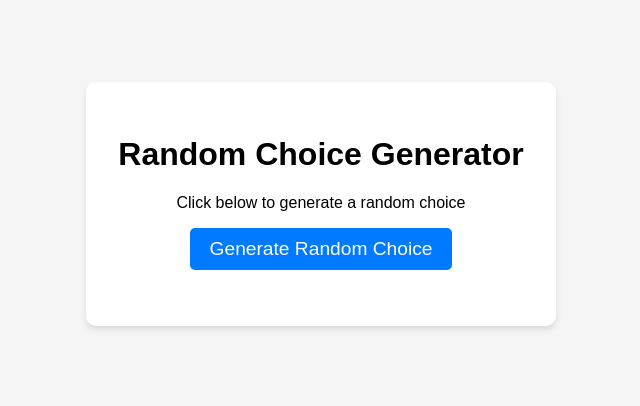
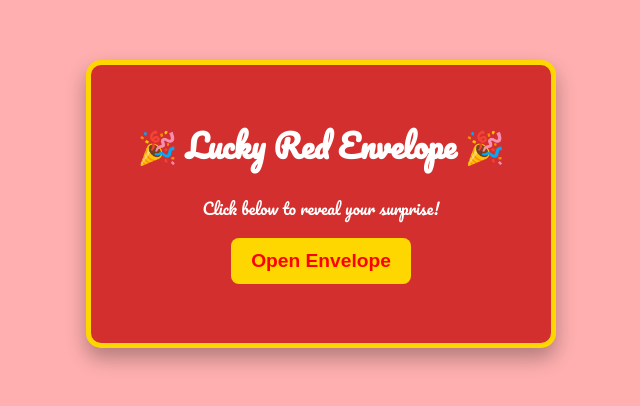
Before and after one commit to thanhtie/random-red-envelope, a plain HTML site: page index.html in a window 1280 px wide. Shown: the part 196-602 px from the top of the page, without its empty margins (319-959 px from the left). Drawn offline with Linux system fonts and the light colour scheme.

Commit message:
Add files via upload

```diff
--- a/index.html
+++ b/index.html
@@ -3,15 +3,17 @@
 <head>
     <meta charset="UTF-8">
     <meta name="viewport" content="width=device-width, initial-scale=1.0">
-    <title>Random Choice Generator</title>
+    <title>Lucky Red Envelope</title>
     <link rel="stylesheet" href="style.css">
 </head>
 <body>
-    <div class="container">
-        <h1>Random Choice Generator</h1>
-        <p id="message">Click below to generate a random choice</p>
-        <button id="generateBtn">Generate Random Choice</button>
-        <p id="result"></p>
+    <div class="envelope-container">
+        <div class="red-envelope">
+            <h1>🎉 Lucky Red Envelope 🎉</h1>
+            <p id="message">Click below to reveal your surprise!</p>
+            <button id="generateBtn">Open Envelope</button>
+            <p id="result"></p>
+        </div>
     </div>
     <script src="script.js"></script>
 </body>
--- a/script.js
+++ b/script.js
@@ -2,27 +2,22 @@ const generateBtn = document.getElementById('generateBtn');
 const resultElement = document.getElementById('result');
 const messageElement = document.getElementById('message');
 
-// List of choices
-const choices = ['Option 1', 'Option 2', 'Option 3', 'Option 4'];
+// List of prizes inside the red envelope
+const choices = ['💰 10k', '💰 20k', '💰 50k', '💰 100k', '💰 200k'];
 
-// Check if the result is already locked in localStorage
 if (localStorage.getItem('randomChoice')) {
-    resultElement.textContent = `Locked Choice: ${localStorage.getItem('randomChoice')}`;
-    messageElement.textContent = "Your random choice has been locked.";
-    generateBtn.disabled = true; // Disable the button once locked
+    resultElement.textContent = `🎊 Your Prize: ${localStorage.getItem('randomChoice')}`;
+    messageElement.textContent = "Your lucky prize is locked!";
+    generateBtn.disabled = true;
 } else {
-    // Function to generate a random choice
     generateBtn.addEventListener('click', () => {
         const randomChoice = choices[Math.floor(Math.random() * choices.length)];
 
-        // Lock the choice in localStorage
         localStorage.setItem('randomChoice', randomChoice);
 
-        // Display the result
-        resultElement.textContent = `Your Random Choice: ${randomChoice}`;
-        messageElement.textContent = "Your random choice has been locked!";
+        resultElement.textContent = `🎊 Your Prize: ${randomChoice}`;
+        messageElement.textContent = "Congratulations!";
 
-        // Disable the button to prevent further changes
         generateBtn.disabled = true;
     });
 }
--- a/style.css
+++ b/style.css
@@ -1,6 +1,9 @@
+/* Import Google Font */
+@import url('https://fonts.googleapis.com/css2?family=Pacifico&display=swap');
+
 body {
-    font-family: Arial, sans-serif;
-    background-color: #f5f5f5;
+    font-family: 'Pacifico', cursive;
+    background-color: #FFAFAF; /* Light Red Background */
     display: flex;
     justify-content: center;
     align-items: center;
@@ -8,32 +11,49 @@ body {
     margin: 0;
 }
 
-.container {
-    text-align: center;
-    background-color: #fff;
-    padding: 2em;
-    border-radius: 10px;
-    box-shadow: 0 4px 6px rgba(0, 0, 0, 0.1);
+/* Red envelope container */
+.envelope-container {
+    display: flex;
+    justify-content: center;
+    align-items: center;
+    width: 100%;
+    height: 100vh;
 }
 
+/* Envelope styling */
+.red-envelope {
+    background: #D32F2F; /* Darker Red for Envelope */
+    padding: 30px;
+    border-radius: 15px;
+    box-shadow: 0 10px 20px rgba(0, 0, 0, 0.3);
+    text-align: center;
+    max-width: 400px;
+    width: 90%;
+    color: white;
+    border: 5px solid gold;
+}
+
+/* Button styling */
 button {
-    background-color: #007BFF;
-    color: white;
-    padding: 10px 20px;
+    background-color: #FFD700; /* Gold color */
+    color: red;
+    padding: 12px 20px;
     border: none;
-    border-radius: 5px;
+    border-radius: 8px;
     font-size: 1.2em;
     cursor: pointer;
-    transition: background-color 0.3s;
+    font-weight: bold;
+    transition: all 0.3s;
 }
 
 button:hover {
-    background-color: #0056b3;
+    background-color: white;
+    color: red;
 }
 
 #result {
-    font-size: 1.5em;
+    font-size: 1.8em;
     font-weight: bold;
-    color: #333;
+    color: yellow;
     margin-top: 20px;
 }
```
